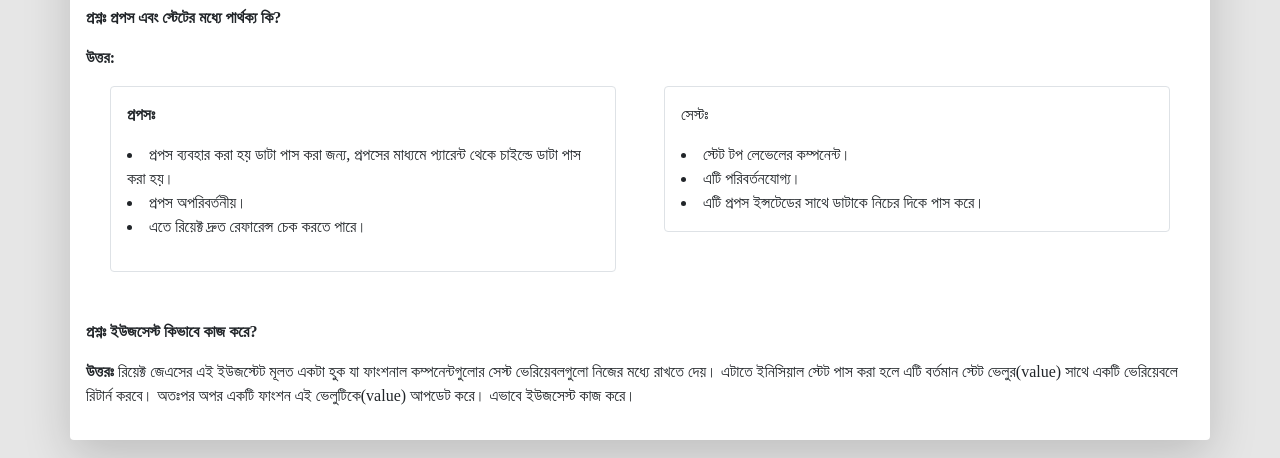
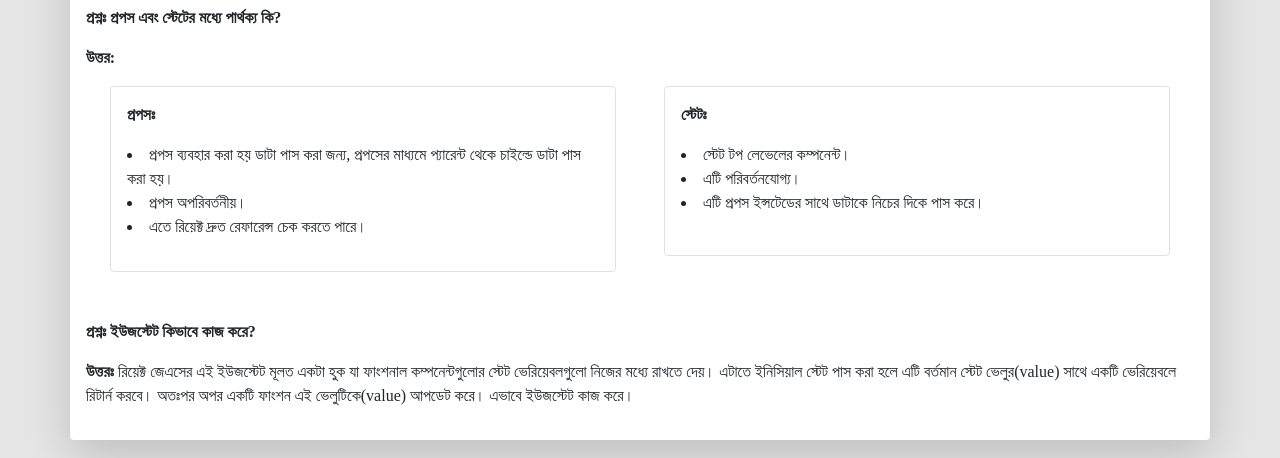
Before and after one commit to srayo16/Lucky-One, a React (Create React App) app: page / in a window 1280 px wide. Shown: the part 2360-2818 px from the top of the page. Built offline with nearby package versions, Linux system fonts and the light colour scheme; a web font is replaced by a local one.

Commit message:
TextEdit

```diff
--- a/src/Queans/Queans.js
+++ b/src/Queans/Queans.js
@@ -10,7 +10,7 @@ const Queans = () => {
                 <p className='fw-bold'>উত্তর:
                 </p>
                 <div className="container px-4">
-                <div className="row gx-5">
+                <div className="row gx-5 gy-3">
                  <div className="col-12 col-sm-12 col-md-6 col-lg-6">
                  <div className='border rounded p-3'>
                  <p className='fw-bold'>প্রপসঃ</p>
@@ -23,10 +23,11 @@ const Queans = () => {
                      </div>
                      <div className="col-12 col-sm-12 col-md-6 col-lg-6">
                         <div className='border rounded p-3'>
-                            <p>সেস্টঃ</p>
+                            <p className='fw-bold'>স্টেটঃ</p>
                             <li>স্টেট টপ লেভেলের কম্পনেন্ট।</li>
                             <li>এটি পরিবর্তনযোগ্য।</li>
                             <li>এটি প্রপস ইন্সটেডের সাথে ডাটাকে নিচের দিকে পাস করে।</li>
+                            <br />
 
                         </div>
                           </div>
@@ -34,8 +35,8 @@ const Queans = () => {
                             </div>
             </div>
             <div className='mt-5 mb-3'>
-                <p className='fw-bold'>প্রশ্নঃ ইউজসেস্ট কিভাবে কাজ করে?</p>
-                <p><span className='fw-bold'>উত্তরঃ</span> রিয়েক্ট জেএসের এই ইউজস্টেট মূলত একটা হুক যা ফাংশনাল কম্পনেন্টগুলোর  সেস্ট ভেরিয়েবলগুলো নিজের মধ্যে রাখতে দেয়। এটাতে ইনিসিয়াল স্টেট পাস করা হলে  এটি বর্তমান স্টেট ভেলুর(value) সাথে একটি ভেরিয়েবলে রিটার্ন করবে। অতঃপর অপর একটি ফাংশন এই ভেলুটিকে(value) আপডেট করে। এভাবে ইউজসেস্ট কাজ করে।</p>
+                <p className='fw-bold'>প্রশ্নঃ ইউজস্টেট কিভাবে কাজ করে?</p>
+                <p><span className='fw-bold'>উত্তরঃ</span> রিয়েক্ট জেএসের এই ইউজস্টেট মূলত একটা হুক যা ফাংশনাল কম্পনেন্টগুলোর  স্টেট ভেরিয়েবলগুলো নিজের মধ্যে রাখতে দেয়। এটাতে ইনিসিয়াল স্টেট পাস করা হলে  এটি বর্তমান স্টেট ভেলুর(value) সাথে একটি ভেরিয়েবলে রিটার্ন করবে। অতঃপর অপর একটি ফাংশন এই ভেলুটিকে(value) আপডেট করে। এভাবে ইউজস্টেট কাজ করে।</p>
 
             </div>
         </div>
```
Also changed, not shown: src/App.js (line endings or trailing spaces).
